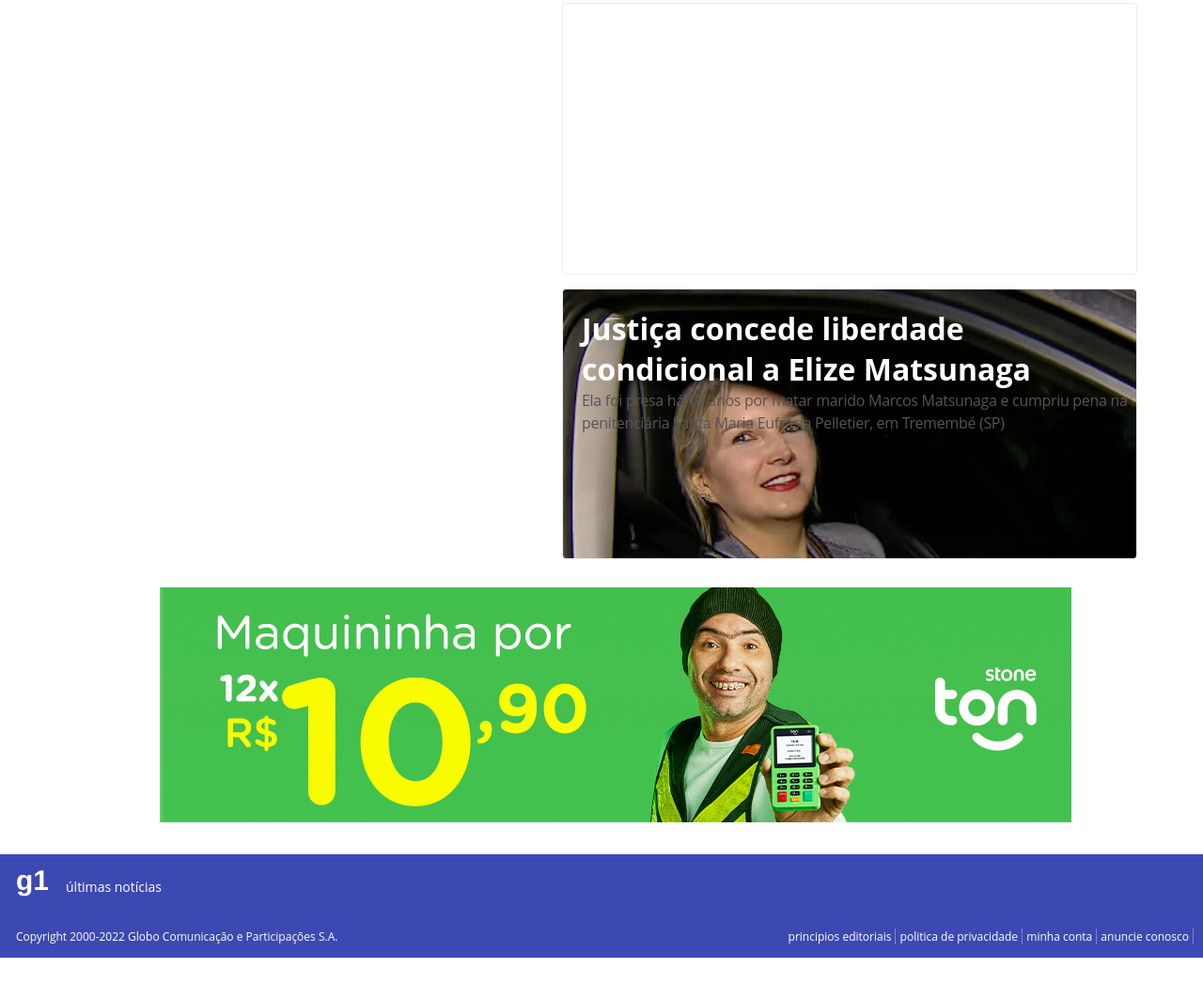
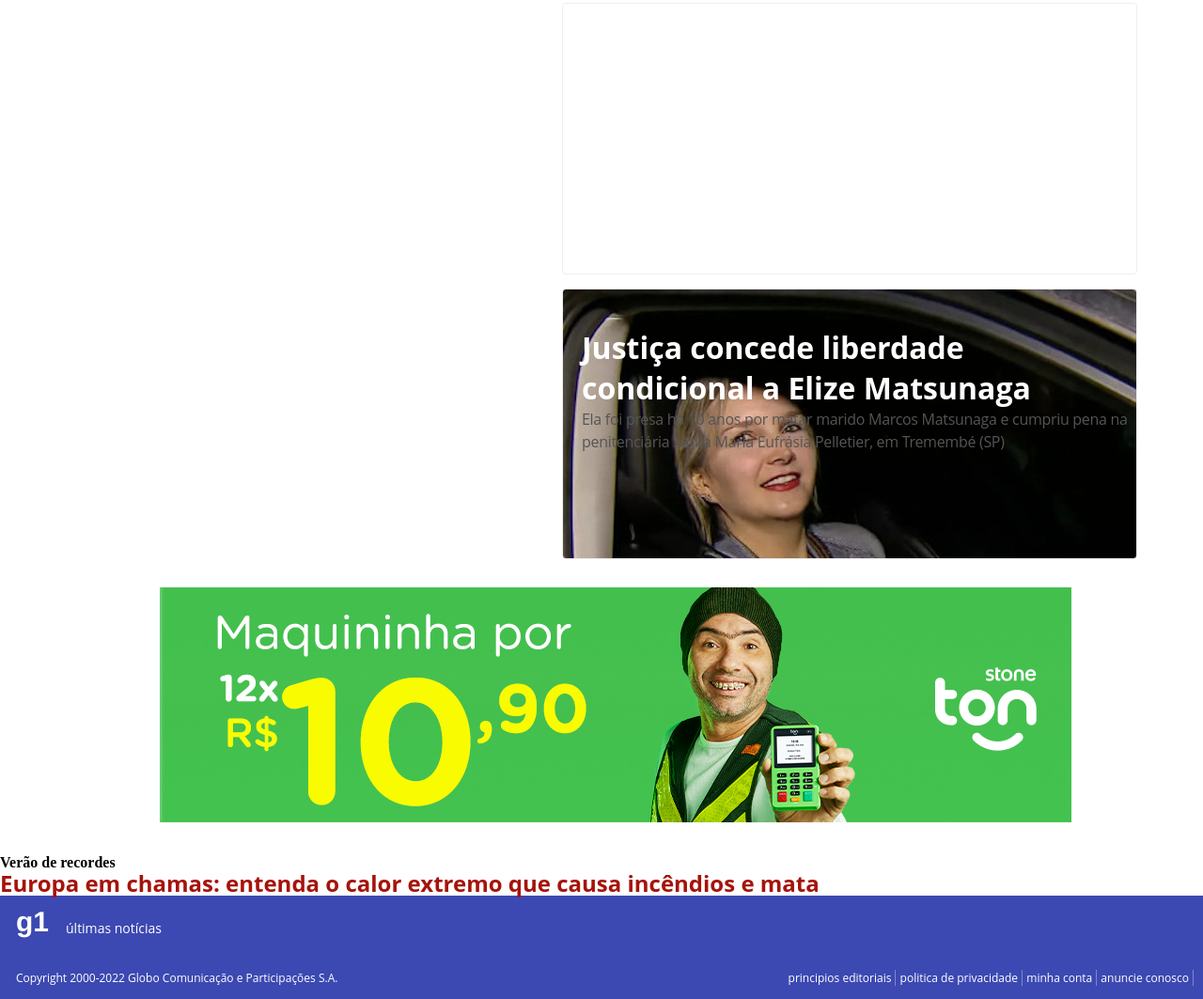
Before and after one commit to jessianne/tentando-criar-site-do-g1, a plain HTML site: page index.html in a window 1280 px wide. Shown: the part 1039-2102 px from the top of the page at 94% size. Before the commit the page ends 2058 px from the top, so only its background shows below. Drawn offline with Linux system fonts and the light colour scheme; a web font is replaced by a local one.

Commit message:
atualizado em 19/07/2022

```diff
--- a/css/index.css
+++ b/css/index.css
@@ -175,8 +175,8 @@
   border-radius: 4px;
   background-image: url('../imagens/elize2.jpg');
 }
-main p{
-  padding-top: 20px;
+main #noticia3 p{
+  padding-top: 40px;
   color: white;
 }
 main #justica{
@@ -198,6 +198,15 @@
 main #maquininha img{
   margin-top: 30px;
   margin-bottom: 30px;
+}
+
+main aside p{
+  font-family: 'Open Sans';
+  font-size: 24px;
+  font-weight: bold;
+  color: #A6130A;
+  font-weight: -0.8px;
+  line-height: 26.4px;
 }
 
 footer{   /*----------inicio do rodape----------*/
--- a/index.html
+++ b/index.html
@@ -78,6 +78,18 @@
             <img src="imagens/propaganda.png" alt="">
         </div>
 
+        <article>
+            <aside>
+
+                <h4>Verão de recordes</h4>
+                <p>Europa em chamas: entenda o calor extremo que causa incêndios e mata</p>
+            </aside>
+
+            <section>
+
+            </section>
+        </article>
+
     </main>
 
     <footer>
```
Also changed, not shown: imagens/fogo1.webp (added), imagens/vinho.jpeg (added).
